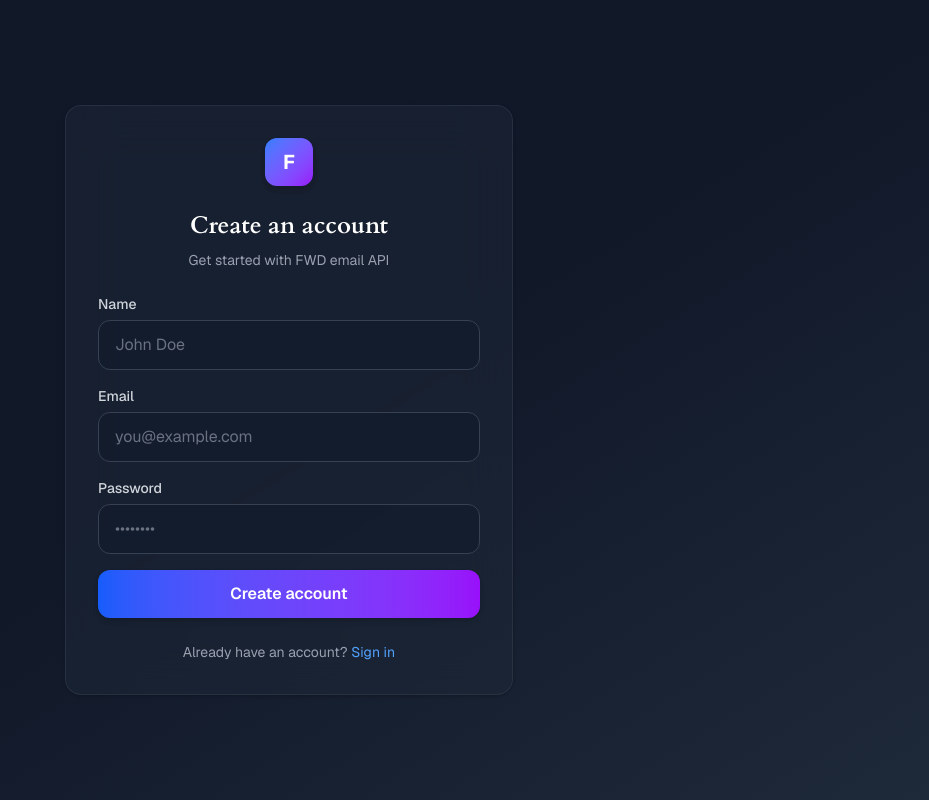
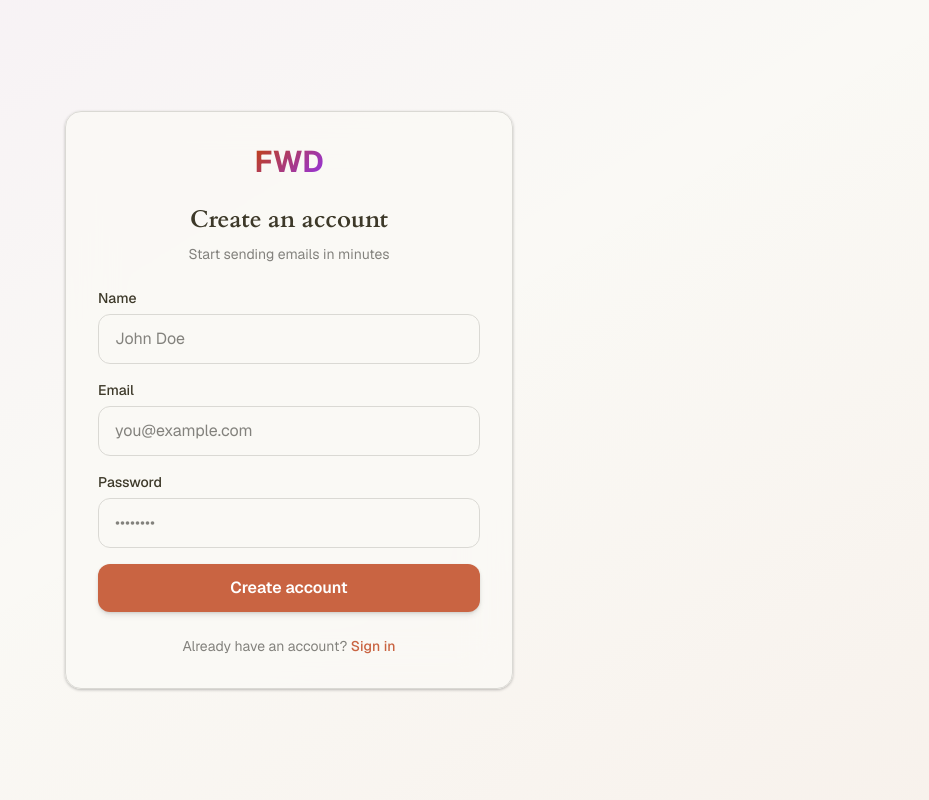
Before and after one commit to sarthaklaptop/fwd, a Next.js app: page /auth/signup in a window 1280 px wide. Shown: the whole page, without its empty margins (351-1280 px from the left). Built offline with nearby package versions, Linux system fonts and the light colour scheme.

Commit message:
Changes design of login and signup authentication pages.

```diff
--- a/src/app/auth/signup/page.tsx
+++ b/src/app/auth/signup/page.tsx
@@ -4,6 +4,7 @@ import { useState } from 'react';
 import { createClient } from '@/lib/supabase/client';
 import { useRouter } from 'next/navigation';
 import Link from 'next/link';
+import { Mail } from 'lucide-react';
 
 export default function SignupPage() {
   const [email, setEmail] = useState('');
@@ -58,43 +59,51 @@ export default function SignupPage() {
 
   if (success) {
     return (
-      <div className="min-h-screen flex items-center justify-center bg-gradient-to-br from-gray-900 via-gray-900 to-gray-800 p-4">
-        <div className="absolute inset-0 bg-[radial-gradient(ellipse_at_top,_var(--tw-gradient-stops))] from-green-900/20 via-transparent to-transparent"></div>
-        <div className="relative bg-gray-800/50 backdrop-blur-xl border border-gray-700/50 p-8 rounded-2xl shadow-2xl w-full max-w-md text-center">
+      <div className="min-h-screen flex items-center justify-center bg-background p-4">
+        <div className="absolute inset-0 bg-gradient-to-br from-green-500/5 via-transparent to-primary/5"></div>
+        <div className="relative bg-card/80 backdrop-blur-xl border border-border p-8 rounded-2xl shadow-2xl w-full max-w-md text-center">
           <div className="w-16 h-16 bg-green-500/20 rounded-full flex items-center justify-center mx-auto mb-4">
-            <span className="text-4xl">✉️</span>
+            <Mail className="w-8 h-8 text-green-500" />
           </div>
-          <h1 className="text-2xl font-bold text-white mb-2">Check your email</h1>
-          <p className="text-gray-300">
+          <h1 className="text-2xl font-bold text-foreground mb-2">Check your email</h1>
+          <p className="text-muted-foreground">
             We&apos;ve sent a verification link to{' '}
-            <span className="text-white font-medium">{email}</span>
+            <span className="text-foreground font-medium">{email}</span>
           </p>
+          <Link
+            href="/auth/login"
+            className="inline-block mt-6 text-primary hover:text-primary/80 transition-colors font-medium"
+          >
+            Back to login
+          </Link>
         </div>
       </div>
     );
   }
 
   return (
-    <div className="min-h-screen flex items-center justify-center bg-gradient-to-br from-gray-900 via-gray-900 to-gray-800 p-4">
-      <div className="absolute inset-0 bg-[radial-gradient(ellipse_at_top,_var(--tw-gradient-stops))] from-purple-900/20 via-transparent to-transparent"></div>
+    <div className="min-h-screen flex items-center justify-center bg-background p-4">
+      {/* Background gradient */}
+      <div className="absolute inset-0 bg-gradient-to-br from-purple-500/5 via-transparent to-primary/5"></div>
 
-      <div className="relative bg-gray-800/50 backdrop-blur-xl border border-gray-700/50 p-8 rounded-2xl shadow-2xl w-full max-w-md">
+      <div className="relative bg-card/80 backdrop-blur-xl border border-border p-8 rounded-2xl shadow-2xl w-full max-w-md">
+        {/* Logo */}
         <div className="flex justify-center mb-6">
-          <div className="w-12 h-12 bg-gradient-to-br from-blue-500 to-purple-600 rounded-xl flex items-center justify-center shadow-lg shadow-purple-500/30">
-            <span className="text-white font-bold text-xl">F</span>
-          </div>
+          <Link href="/" className="text-3xl font-bold">
+            <span className="gradient-text">FWD</span>
+          </Link>
         </div>
 
-        <h1 className="text-2xl font-bold text-white mb-2 text-center">
+        <h1 className="text-2xl font-bold text-foreground mb-2 text-center">
           Create an account
         </h1>
-        <p className="text-gray-400 text-sm text-center mb-6">
-          Get started with FWD email API
+        <p className="text-muted-foreground text-sm text-center mb-6">
+          Start sending emails in minutes
         </p>
 
         <form onSubmit={handleSignup} className="space-y-4">
           <div>
-            <label htmlFor="name" className="block text-sm font-medium text-gray-300 mb-1.5">
+            <label htmlFor="name" className="block text-sm font-medium text-foreground mb-1.5">
               Name
             </label>
             <input
@@ -102,13 +111,13 @@ export default function SignupPage() {
               type="text"
               value={name}
               onChange={(e) => setName(e.target.value)}
-              className="w-full px-4 py-3 bg-gray-900/50 border border-gray-700 rounded-xl text-white placeholder-gray-500 focus:outline-none focus:ring-2 focus:ring-blue-500/50 focus:border-blue-500/50 transition-all"
+              className="w-full px-4 py-3 bg-background border border-border rounded-xl text-foreground placeholder-muted-foreground focus:outline-none focus:ring-2 focus:ring-primary/50 focus:border-primary/50 transition-all"
               placeholder="John Doe"
             />
           </div>
 
           <div>
-            <label htmlFor="email" className="block text-sm font-medium text-gray-300 mb-1.5">
+            <label htmlFor="email" className="block text-sm font-medium text-foreground mb-1.5">
               Email
             </label>
             <input
@@ -116,14 +125,14 @@ export default function SignupPage() {
               type="email"
               value={email}
               onChange={(e) => setEmail(e.target.value)}
-              className="w-full px-4 py-3 bg-gray-900/50 border border-gray-700 rounded-xl text-white placeholder-gray-500 focus:outline-none focus:ring-2 focus:ring-blue-500/50 focus:border-blue-500/50 transition-all"
+              className="w-full px-4 py-3 bg-background border border-border rounded-xl text-foreground placeholder-muted-foreground focus:outline-none focus:ring-2 focus:ring-primary/50 focus:border-primary/50 transition-all"
               placeholder="you@example.com"
               required
             />
           </div>
 
           <div>
-            <label htmlFor="password" className="block text-sm font-medium text-gray-300 mb-1.5">
+            <label htmlFor="password" className="block text-sm font-medium text-foreground mb-1.5">
               Password
             </label>
             <input
@@ -131,7 +140,7 @@ export default function SignupPage() {
               type="password"
               value={password}
               onChange={(e) => setPassword(e.target.value)}
-              className="w-full px-4 py-3 bg-gray-900/50 border border-gray-700 rounded-xl text-white placeholder-gray-500 focus:outline-none focus:ring-2 focus:ring-blue-500/50 focus:border-blue-500/50 transition-all"
+              className="w-full px-4 py-3 bg-background border border-border rounded-xl text-foreground placeholder-muted-foreground focus:outline-none focus:ring-2 focus:ring-primary/50 focus:border-primary/50 transition-all"
               placeholder="••••••••"
               minLength={6}
               required
@@ -139,7 +148,7 @@ export default function SignupPage() {
           </div>
 
           {error && (
-            <div className="bg-red-500/10 border border-red-500/30 text-red-400 px-4 py-3 rounded-xl text-sm">
+            <div className="bg-destructive/10 border border-destructive/30 text-destructive px-4 py-3 rounded-xl text-sm">
               {error}
             </div>
           )}
@@ -147,15 +156,15 @@ export default function SignupPage() {
           <button
             type="submit"
             disabled={loading}
-            className="w-full py-3 px-4 bg-gradient-to-r from-blue-600 to-purple-600 hover:from-blue-500 hover:to-purple-500 text-white font-semibold rounded-xl transition-all disabled:opacity-50 disabled:cursor-not-allowed shadow-lg shadow-purple-500/20"
+            className="w-full py-3 px-4 bg-primary hover:bg-primary/90 text-primary-foreground font-semibold rounded-xl transition-all disabled:opacity-50 disabled:cursor-not-allowed shadow-lg shadow-primary/20"
           >
             {loading ? 'Creating account...' : 'Create account'}
           </button>
         </form>
 
-        <p className="mt-6 text-center text-gray-400 text-sm">
+        <p className="mt-6 text-center text-muted-foreground text-sm">
           Already have an account?{' '}
-          <Link href="/auth/login" className="text-blue-400 hover:text-blue-300 transition-colors">
+          <Link href="/auth/login" className="text-primary hover:text-primary/80 transition-colors font-medium">
             Sign in
           </Link>
         </p>
```
Also changed, not shown: src/app/auth/login/page.tsx (+18 -16 lines).
